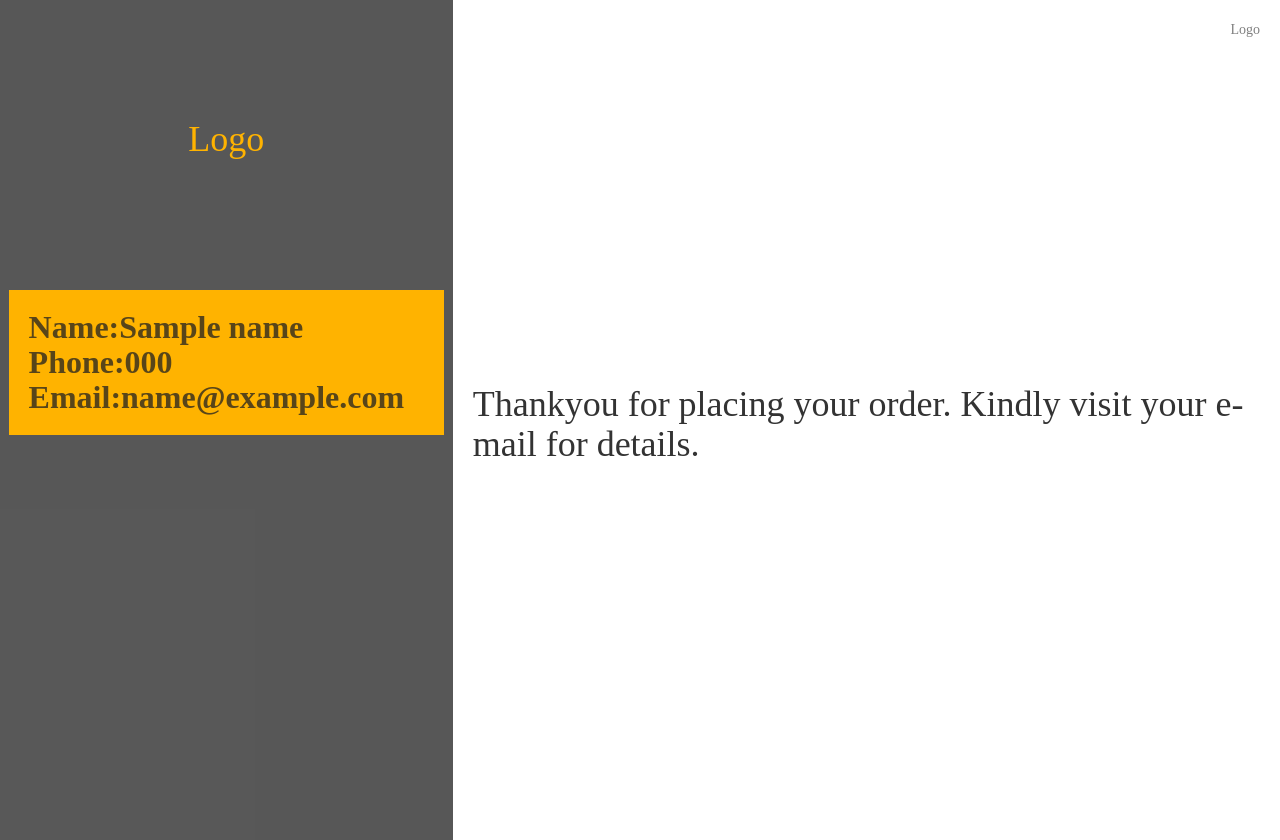
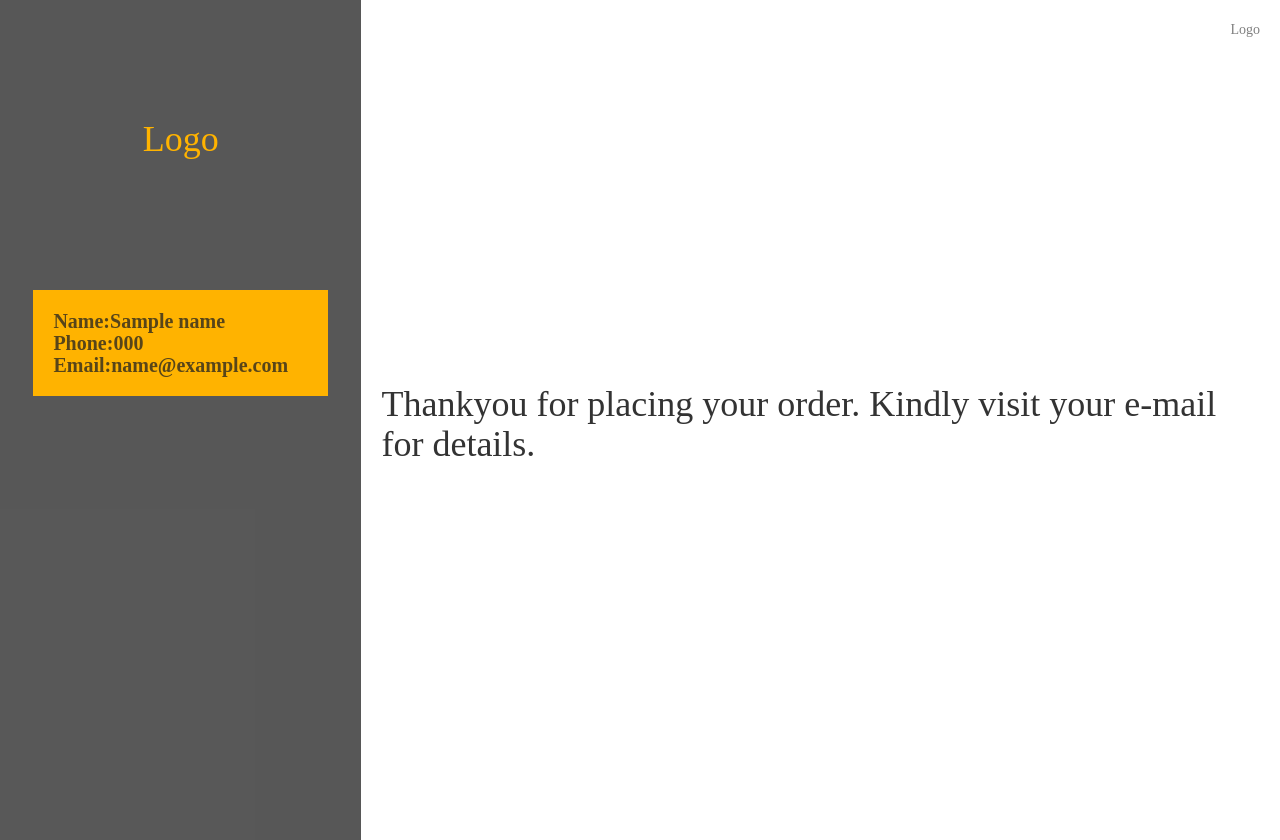
Before and after one commit to Falconx-Soft/Roofing-lead-engine-mapping, a Django app: template roofingapp/templates/roofing/thankyou.html in a window 1280 px wide. Run offline with Django 3.2, Linux system fonts and the light colour scheme; the template is opened without the code that fills it: most values are stand-ins (such as "Sample title", 1, 10 or a date in 2020); parts of the project's set-up code (start-up, migrations or seed data) failed here and were passed over; some libraries are stand-ins or nearby versions.

```diff
--- a/roofingapp/templates/roofing/thankyou.html
+++ b/roofingapp/templates/roofing/thankyou.html
@@ -15,9 +15,9 @@
         <div class="detail-div">
             <h1 class="logo">Logo</h1>
             <div class="price-tag">
-                <h4 class="price"><b id="high-price"><b>Name:</b>{{name}}</b></h4>
-                <h4 class="price"><b id="high-price"><b>Phone:</b>{{phone}}</b></h4>
-                <h4 class="price"><b id="high-price"><b>Email:</b>{{email}}</b></h4>
+                <h4 class="price" style="font-size: 2rem;"><b id="high-price"><b>Name:</b>{{name}}</b></h4>
+                <h4 class="price" style="font-size: 2rem;"><b id="high-price"><b>Phone:</b>{{phone}}</b></h4>
+                <h4 class="price" style="font-size: 2rem;"><b id="high-price"><b>Email:</b>{{email}}</b></h4>
             </div>
         </div>
         <div class="input-div">
--- a/roofingapp/urls.py
+++ b/roofingapp/urls.py
@@ -4,5 +4,4 @@ from . import views
 
 urlpatterns = [
       path('', views.home, name="home"),
-      path('thankyou/', views.thankyou, name="thankyou"),
 ]
```
Also changed, not shown: roofingapp/templates/roofing/main.html (+5 -5 lines), db.sqlite3.
